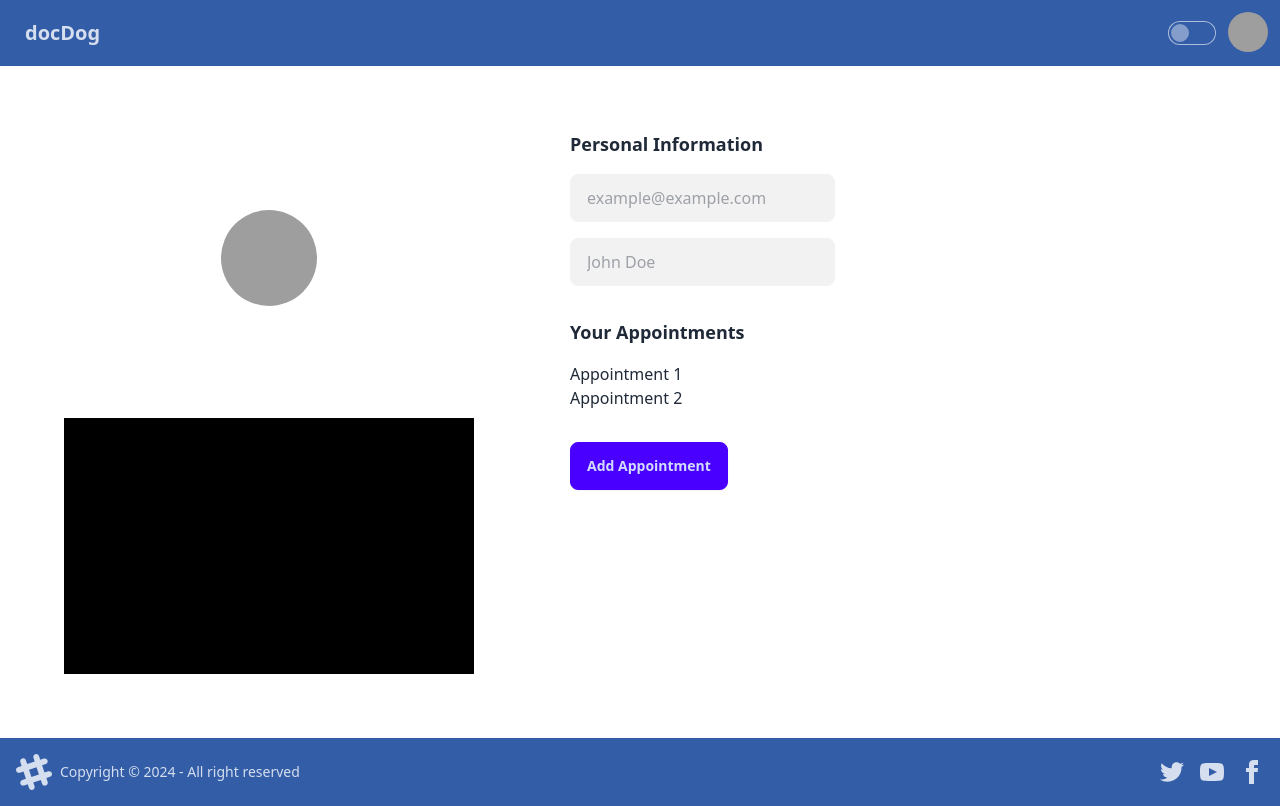
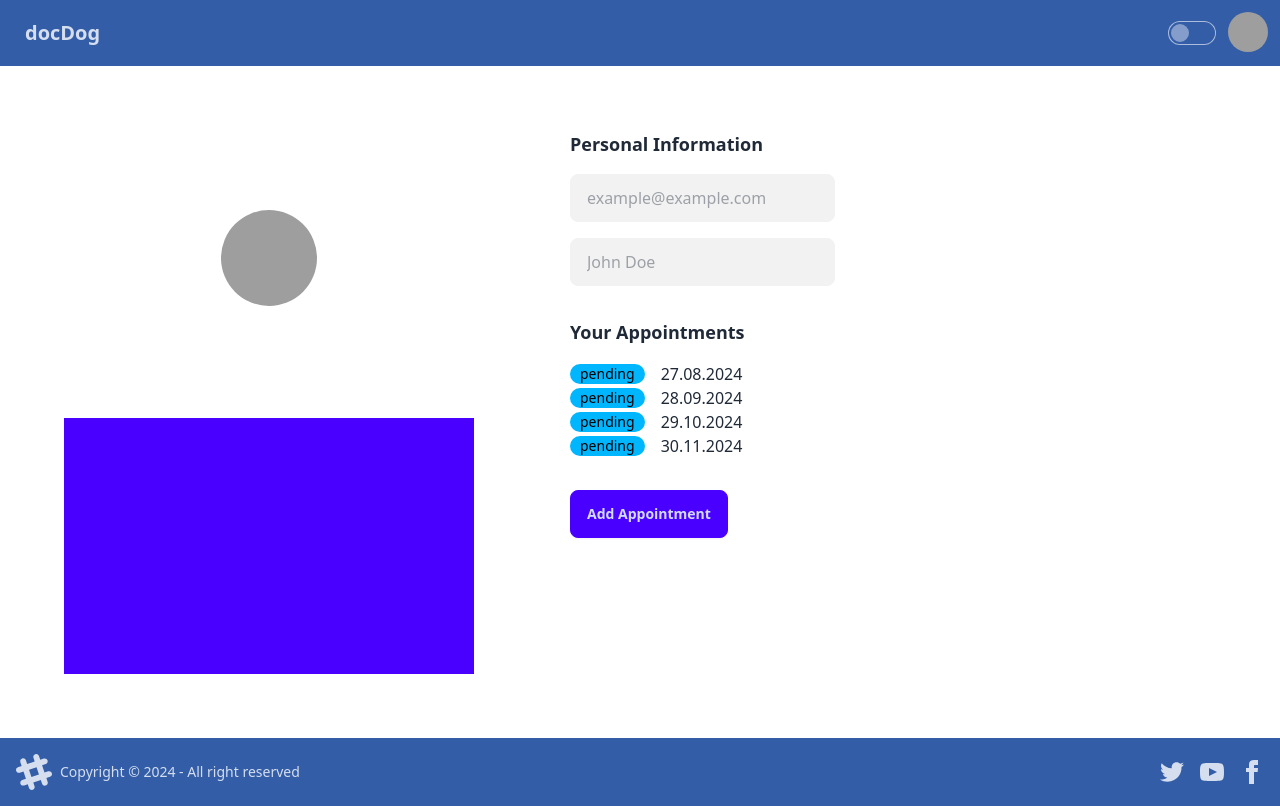
Before and after one commit to krzysztoffila/docDog, a Vue app: page /dashboard in a window 1280 px wide. Built offline with nearby package versions, Linux system fonts and the light colour scheme; grey boxes are pictures that could not be loaded.

Commit message:
Create AppointmentList Component, with badges

```diff
--- a/src/components/UI/user/UserDashboard.vue
+++ b/src/components/UI/user/UserDashboard.vue
@@ -10,23 +10,19 @@
         <img :src="userImageUrl" alt="Avatar" class="rounded-full h-24 w-24" />
       </div>
       <!-- CALENDAR.JS -->
-      <div class="h-64 bg-black"></div>
+      <div class="h-64 bg-primary"></div>
     </div>
     <div class="user-dashboard-container__right w-full md:w-3/5 p-8">
       <div class="mb-8">
         <PersonalInformation />
       </div>
       <div class="mb-8">
-        <h2 class="text-lg font-semibold mb-4">Your Appointments</h2>
-        <!-- Wyświetl listę wizyt użytkownika -->
-        <ul>
-          <li>Appointment 1</li>
-          <li>Appointment 2</li>
-          <!-- Dodaj więcej wizyt, jakie użytkownik ma -->
-        </ul>
+        <AppointmentList />
       </div>
       <div>
-        <button class="btn btn-primary">Add Appointment</button>
+        <router-link to="/registervisit">
+          <button class="btn btn-primary">Add Appointment</button>
+        </router-link>
       </div>
     </div>
   </div>
@@ -34,10 +30,12 @@
 
 <script>
 import PersonalInformation from "./PersonalInformation.vue";
+import AppointmentList from "./appointments/AppointmentList.vue";
 
 export default {
   components: {
     PersonalInformation,
+    AppointmentList,
   },
   computed: {
     userImageUrl() {
--- /dev/null
+++ b/src/components/UI/user/appointments/AppointmentList.vue
@@ -0,0 +1,28 @@
+<template>
+  <div>
+    <h2 class="text-lg font-semibold mb-4">Your Appointments</h2>
+    <ul>
+      <li v-for="date in dates" :key="date" class="flex items-center">
+        <BadgeElement />
+        <p>{{ date }}</p>
+      </li>
+    </ul>
+  </div>
+</template>
+
+<script>
+import BadgeElement from "./BadgeElement.vue";
+export default {
+  components: {
+    BadgeElement,
+  },
+  data() {
+    return {
+      dates: ["27.08.2024", "28.09.2024", "29.10.2024", "30.11.2024"],
+    };
+  },
+};
+</script>
+
+<style>
+</style>
--- /dev/null
+++ b/src/components/UI/user/appointments/BadgeElement.vue
@@ -0,0 +1,21 @@
+<template>
+  <div :class="badgesClass[1]" class="badge mr-4">{{ badgesNames[1] }}</div>
+</template>
+
+<script>
+export default {
+  data() {
+    return {
+      badgesNames: ["NEW", "pending", "visited", "cancelled"],
+    };
+  },
+  computed: {
+    badgesClass() {
+      return ["badge-warning", "badge-info", "badge-success", "badge-error"];
+    },
+  },
+};
+</script>
+
+<style>
+</style>
```
